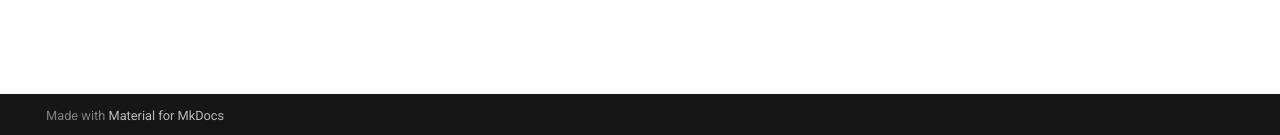
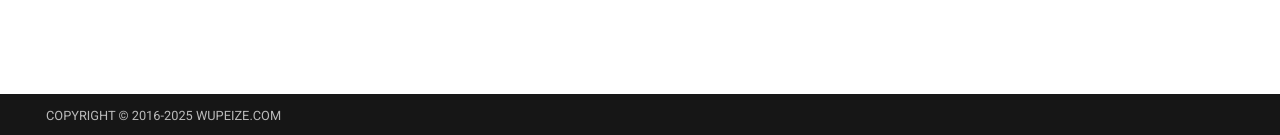
Before and after one commit to evan755/evan755.github.io, an MkDocs documentation site: the page built from docs/index.md, in a window 1280 px wide. Shown: the part 762-897 px from the top of the page. Built offline with MkDocs 1.6.1 and Material for MkDocs 9.7.7, drawn with Linux system fonts in a browser that asks for light colours.

Commit message:
feat: 更新页面底部

```diff
--- a/mkdocs.yml
+++ b/mkdocs.yml
@@ -7,3 +7,8 @@ theme:
 plugins:
   - offline
   - search
+
+extra:
+  generator: false
+
+copyright: COPYRIGHT &copy; 2016-2025 WUPEIZE.COM
```
